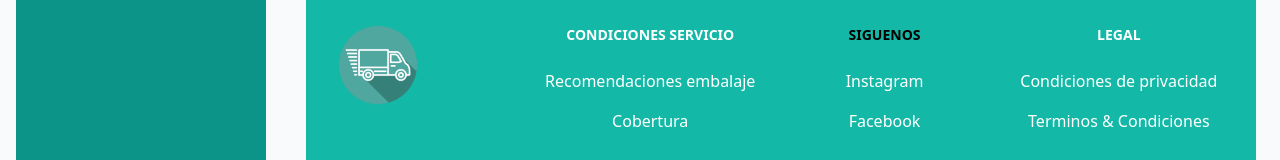
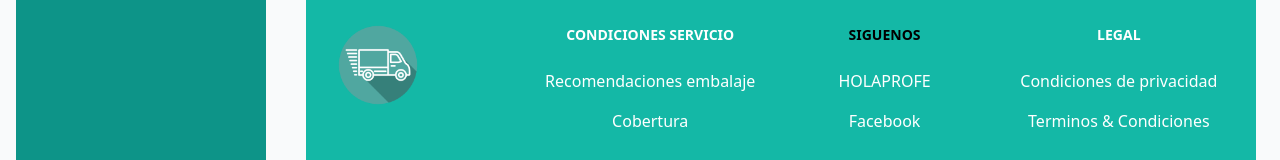
Before and after one commit to DiegonavarreteDUOC/innovatech-frontend, a React (Vite) app: page / in a window 1280 px wide. Shown: the part 549-709 px from the top of the page. Built offline with nearby package versions, Linux system fonts and the light colour scheme.

Commit message:
Update Footer.jsx

```diff
--- a/src/componentes/Layouts/Footer.jsx
+++ b/src/componentes/Layouts/Footer.jsx
@@ -38,7 +38,7 @@ function Footer() {
               <ul className=" text-white">
                 <li className="mb-4">
                   <a href="#" className="hover:underline ">
-                    Instagram
+                    HOLAPROFE
                   </a>
                 </li>
                 <li>
```
